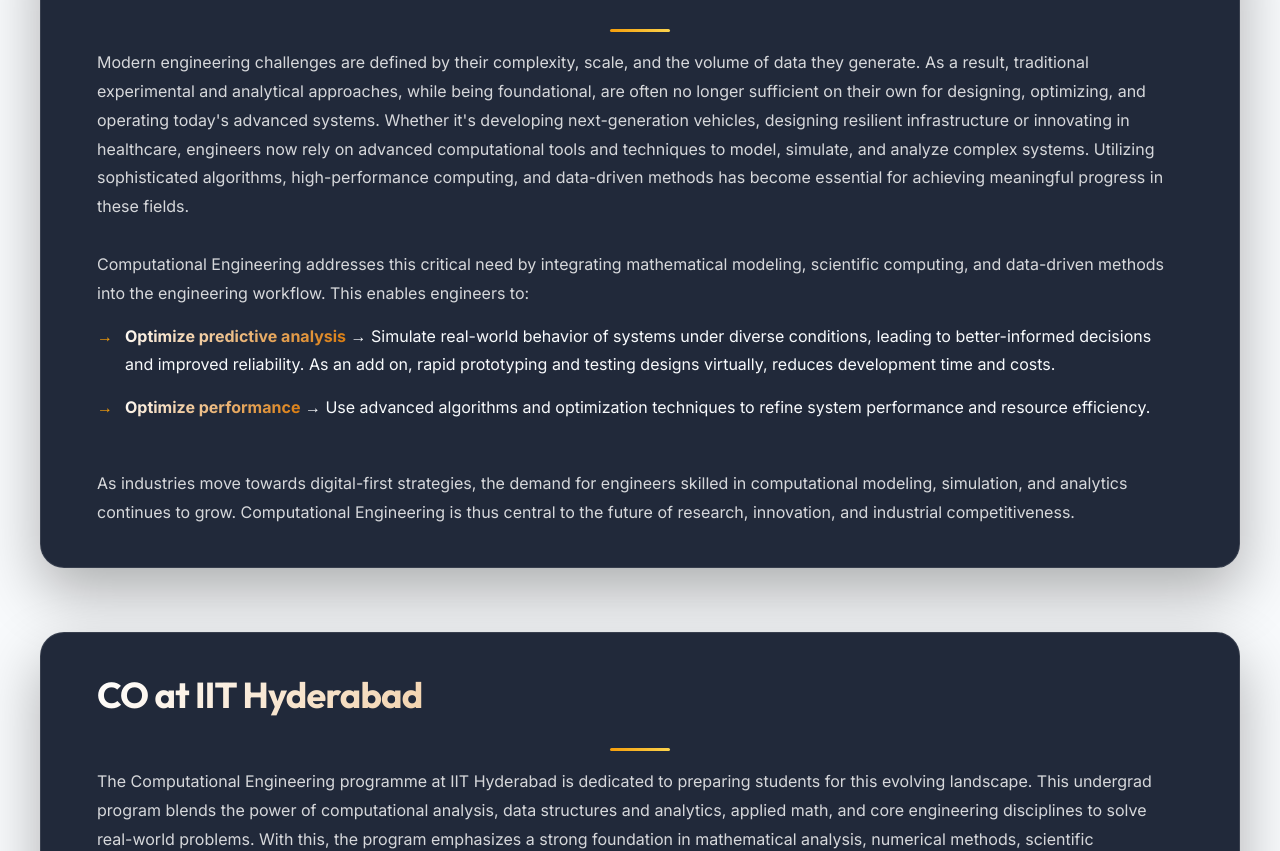
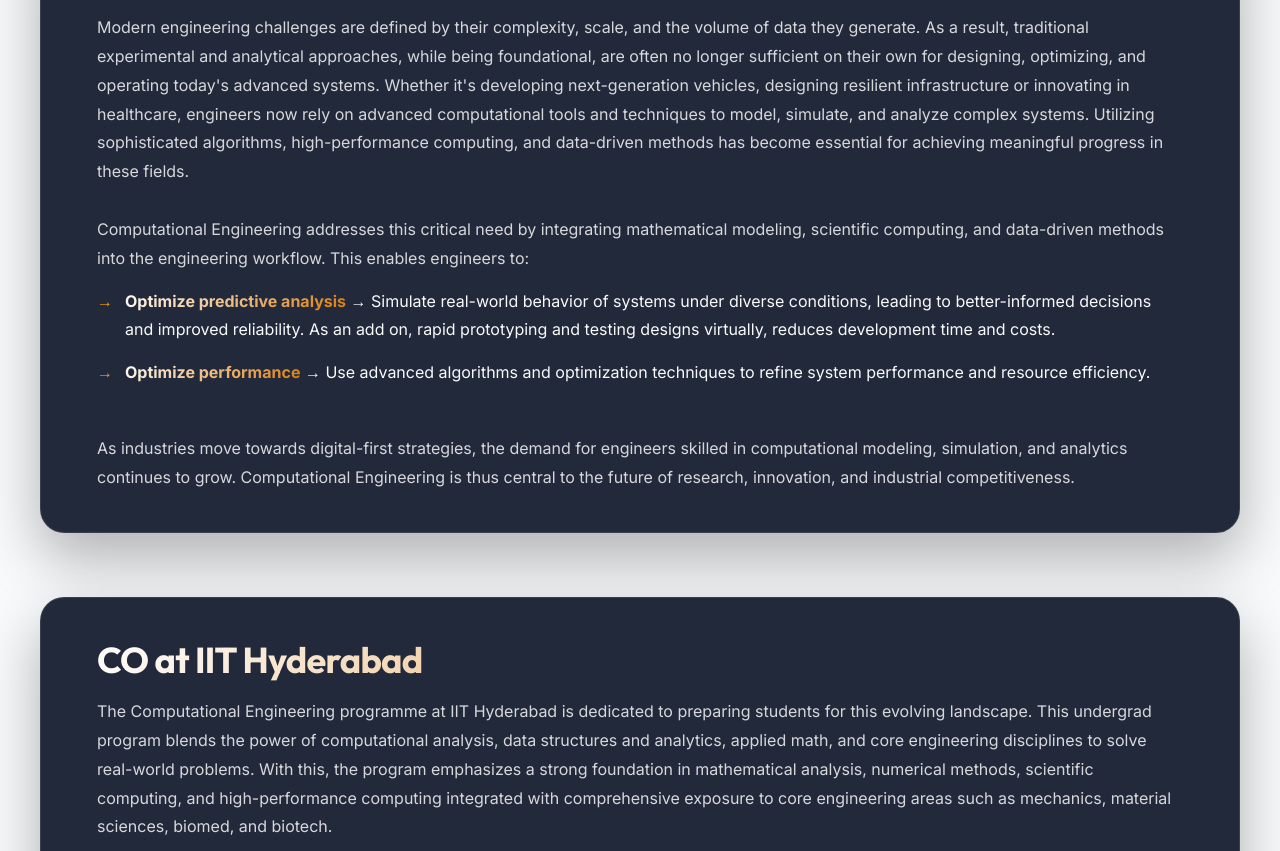
Before and after one commit to KING7077/COE-WEBSITE, a plain HTML site: page public/aboutcoe.html in a window 1280 px wide. Shown: the part 521-1372 px from the top of the page. Drawn offline with nearby package versions, Linux system fonts and the light colour scheme.

Commit message:
new structure

```diff
--- a/public/aboutcoe.html
+++ b/public/aboutcoe.html
@@ -19,7 +19,6 @@
     <div class="aboutiith">
       <div class="container iith">
         <h3 class="section-title text-gradient-inverse">Need for Computational Engineering</h3>
-        <div class="section-divider"></div>
         <p class="justify-content">
           Modern engineering challenges are defined by their complexity, scale, and the volume of data they generate. As a result, traditional experimental and analytical approaches, while being foundational, are often no longer sufficient on their own for designing, optimizing, and operating today's advanced systems. Whether it's developing next-generation vehicles, designing resilient infrastructure or innovating in healthcare, engineers now rely on advanced computational tools and techniques to model, simulate, and analyze complex systems. Utilizing sophisticated algorithms, high-performance computing, and data-driven methods has become essential for achieving meaningful progress in these fields.<br><br>
           Computational Engineering addresses this critical need by integrating mathematical modeling, scientific computing, and data-driven methods into the engineering workflow. This enables engineers to:
@@ -37,7 +36,6 @@
     <div class="aboutiith">
       <div class="container iith">
         <h3 class="section-title text-gradient">CO at IIT Hyderabad</h3>
-        <div class="section-divider"></div>
         <p class="justify-content">
           The Computational Engineering programme at IIT Hyderabad is dedicated to preparing students for this evolving landscape. This undergrad program blends the power of computational analysis, data structures and analytics, applied math, and core engineering disciplines to solve real-world problems. With this, the program emphasizes a strong foundation in mathematical analysis, numerical methods, scientific computing, and high-performance computing integrated with comprehensive exposure to core engineering areas such as mechanics, material sciences, biomed, and biotech.
         </p>
@@ -54,7 +52,6 @@
     <div class="aboutiith">
       <div class="container iith">
         <h3 class="section-title text-gradient-inverse">Why CO at IIT Hyderabad</h3>
-        <div class="section-divider"></div>
         <ul class="list-modern">
           <li><strong class="text-gradient-inverse">Interdisciplinary Focus:</strong><br>The curriculum is designed to overcome traditional disciplinary boundaries, enabling students to address complex, cross-domain problems.</li>
           <li><strong class="text-gradient-inverse">Global Connections:</strong><br>IIT Hyderabad has strong international collaborations with leading universities and research institutes, providing students with opportunities for global exposure, joint projects, and exchange programs.</li>
```
